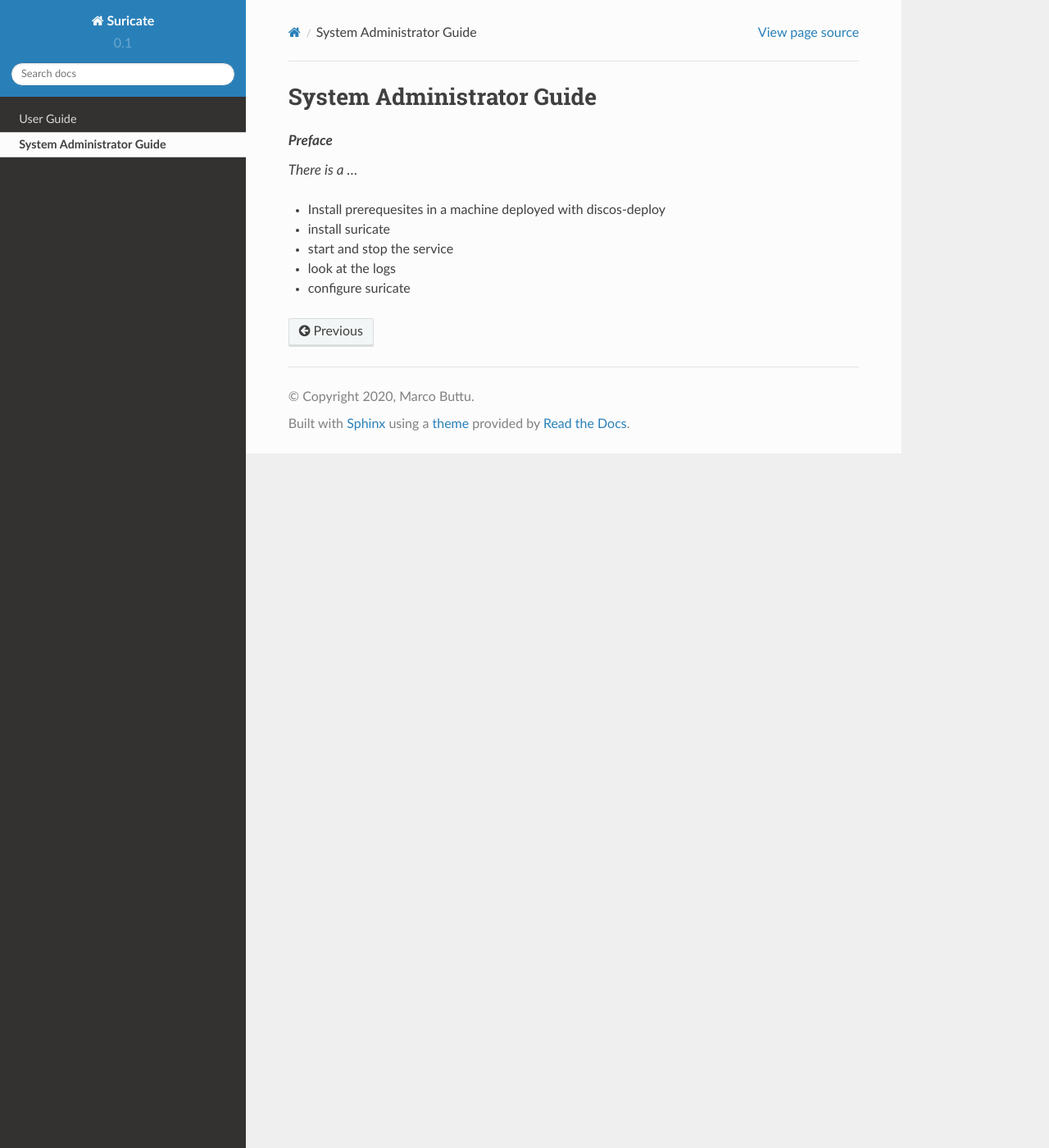
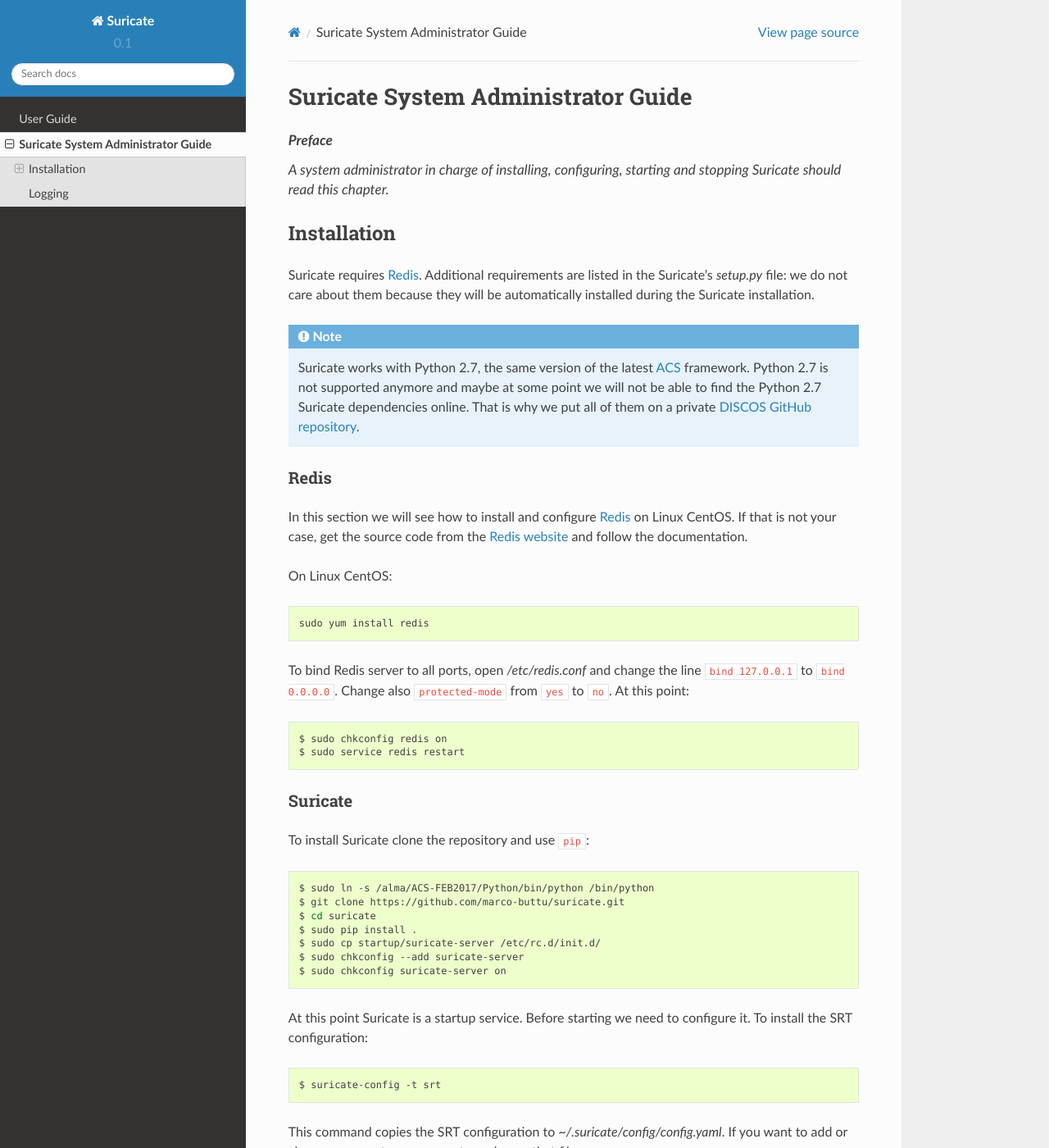
Before and after one commit to discos/suricate, a Sphinx documentation site: the page built from docs/adminguide.rst, in a window 1280 px wide and 1400 px high. Shown: the whole window at 82% size. Built offline with Sphinx 7.4.7 and the Read the Docs theme 2.0.0, drawn with Linux system fonts in a browser that asks for light colours; some of the changed text lies outside the part shown.

Commit message:
Fix issue 10

```diff
--- a/docs/adminguide.rst
+++ b/docs/adminguide.rst
@@ -1,16 +1,102 @@
 .. _admin-guide:
 
-**************************
-System Administrator Guide
-**************************
+***********************************
+Suricate System Administrator Guide
+***********************************
 
 .. topic:: Preface
 
-   There is a ...
+   A system administrator in charge of installing, configuring, starting
+   and stopping Suricate should read this chapter.
 
 
-* Install prerequesites in a machine deployed with discos-deploy
-* install suricate
-* start and stop the service
-* look at the logs
-* configure suricate
+Installation
+============
+Suricate requires `Redis <https://redis.io/>`_. Additional requirements are
+listed in the Suricate's *setup.py* file: we do not care about them because
+they will be automatically installed during the Suricate installation.
+
+.. note:: Suricate works with Python 2.7, the same version of the latest
+   `ACS <http://www.eso.org/~almamgr/AlmaAcs/index.html>`_ framework.
+   Python 2.7 is not supported anymore and maybe at some point we will not be
+   able to find the Python 2.7 Suricate dependencies online.  That is why we
+   put all of them on a private `DISCOS GitHub repository
+   <https://github.com/discos/dependencies/tree/suricate>`_.
+
+Redis
+-----
+In this section we will see how to install and configure `Redis <https://redis.io/>`_
+on Linux CentOS.  If that is not your case, get the source code from the
+`Redis website <https://redis.io/download/>`_ and follow the documentation.
+
+On Linux CentOS:
+
+.. code-block:: shell
+
+   sudo yum install redis
+
+To bind Redis server to all ports, open */etc/redis.conf* and
+change the line ``bind 127.0.0.1`` to ``bind 0.0.0.0``.
+Change also ``protected-mode`` from ``yes`` to ``no``. At this
+point:
+
+.. code-block:: shell
+
+   $ sudo chkconfig redis on
+   $ sudo service redis restart
+
+
+Suricate
+--------
+To install Suricate clone the repository and use ``pip``:
+
+.. code-block:: shell
+
+   $ sudo ln -s /alma/ACS-FEB2017/Python/bin/python /bin/python
+   $ git clone https://github.com/marco-buttu/suricate.git
+   $ cd suricate
+   $ sudo pip install .
+   $ sudo cp startup/suricate-server /etc/rc.d/init.d/
+   $ sudo chkconfig --add suricate-server
+   $ sudo chkconfig suricate-server on
+
+At this point Suricate is a startup service.  Before starting we need
+to configure it.  To install the SRT configuration:
+
+.. code-block:: bash
+
+   $ suricate-config -t srt
+
+This command copies the SRT configuration to *~/.suricate/config/config.yaml*.
+If you want to add or change some antenna parameters, change that file.
+
+To start Suricate:
+
+.. code-block:: shell
+
+   $ service suricate-server start
+
+To know its status and stop it:
+
+.. code-block:: shell
+
+   $ sudo service suricate-server status
+   suricate-server is running
+   $ sudo service suricate-server stop
+   $ sudo service suricate-server status
+   suricate-server is NOT running
+
+To uninstall Suricate:
+
+.. code-block:: shell
+
+   $ sudo pip uninstall suricate
+
+
+Logging
+=======
+There are three log files you have to take care of:
+
+* *~/.suricate/logs/suricate.log*: user log file, with main information
+* *~/.suricate/logs/apscheduler.log*: apscheduler debug file
+* */tmp/suricate.log*: service log file
```
Also changed, not shown: docs/userguide.rst (+6 -9 lines).
